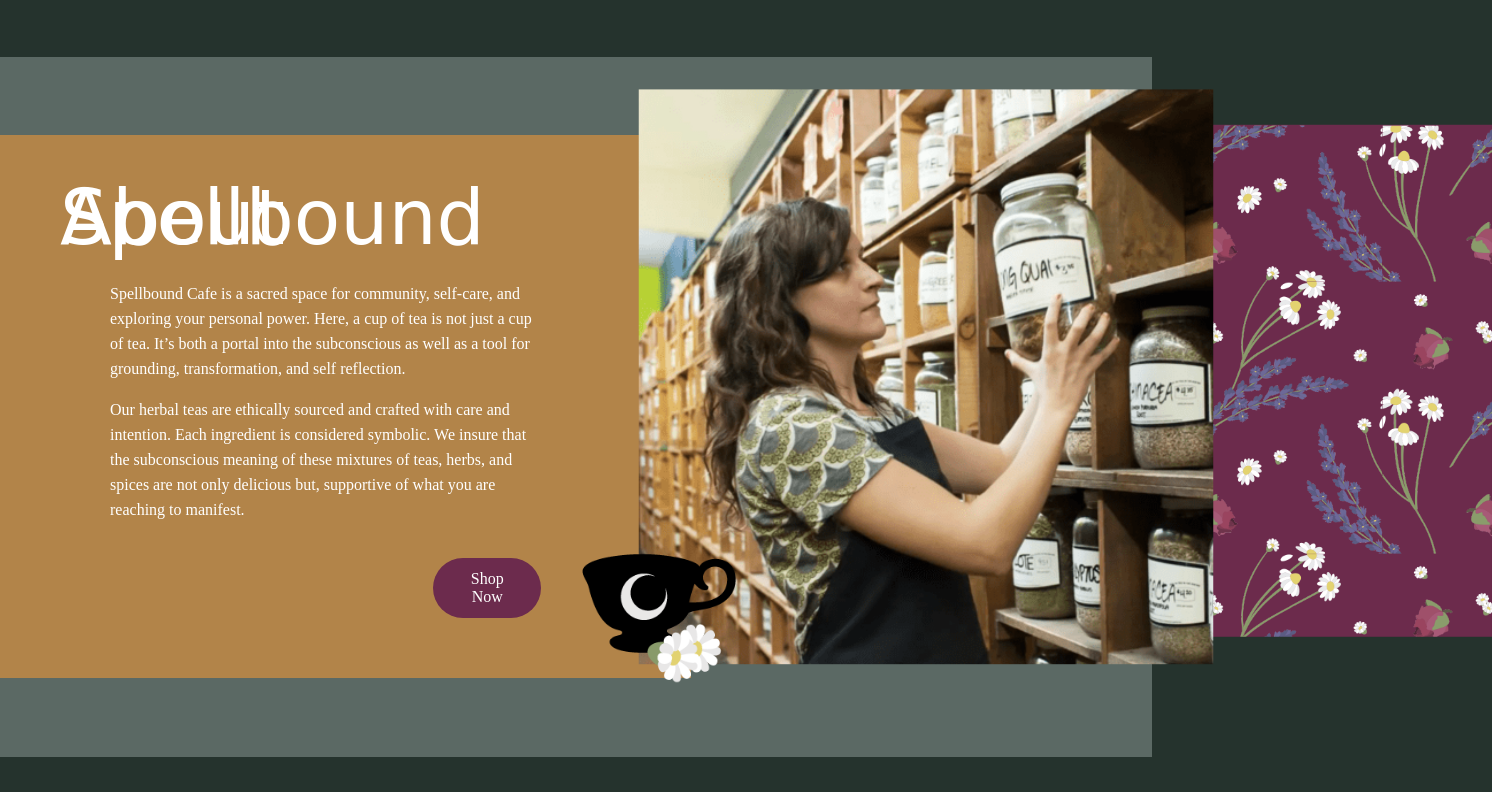
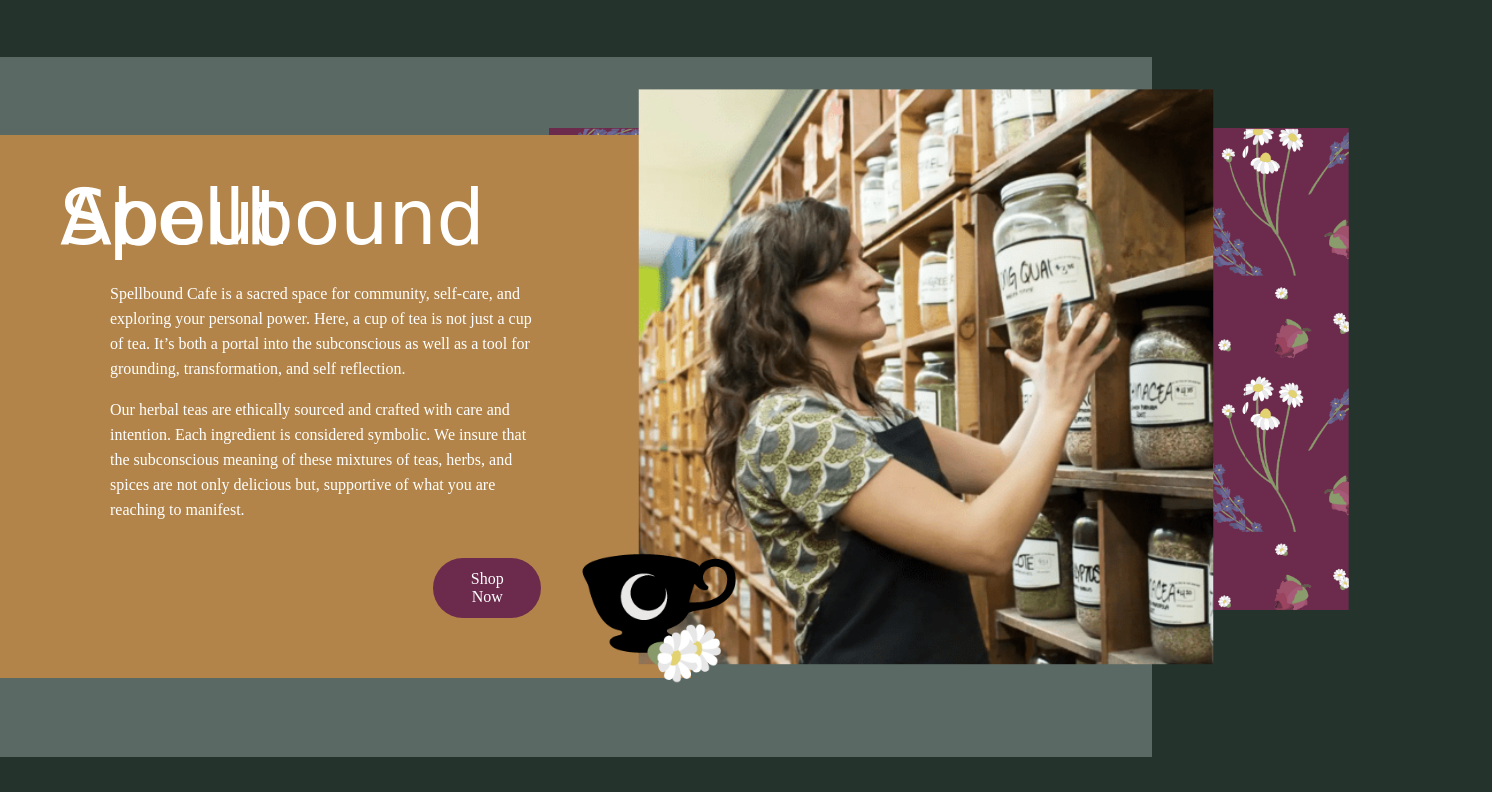
Before and after one commit to erincpaterson/erincpaterson.github.io, a plain HTML site: page spellbound/index.html in a window 1280 px wide. Shown: the part 848-1640 px from the top of the page, 1492 px wide, since content can reach past the window. Drawn offline with nearby package versions, Linux system fonts and the light colour scheme; a web font is replaced by a local one.

Commit message:
Update style.css

```diff
--- a/spellbound/style.css
+++ b/spellbound/style.css
@@ -201,8 +201,11 @@ p {
 .aboutpattern {
   position: absolute;
   transform: scale(2);
-  margin-left: 66.8%;
-  margin-top: 15.5%;
+  width: 400px;
+  height: 600px;
+  overflow: hidden;
+  margin-left: 58.5%;
+  margin-top: 29%;
 }
 .abouticon {
   position: absolute;
```
